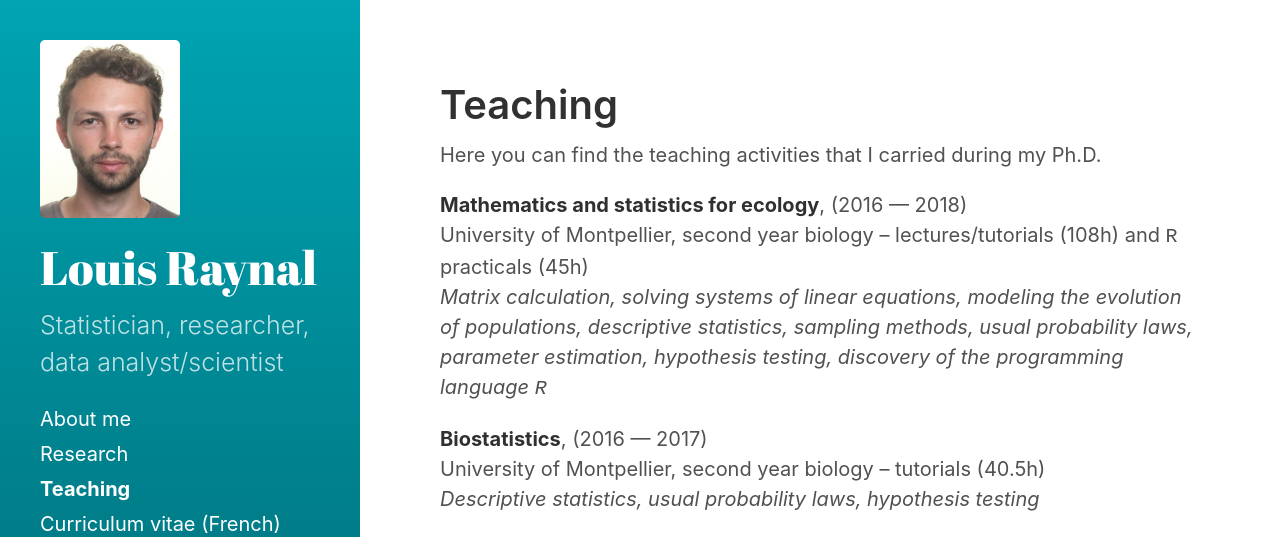
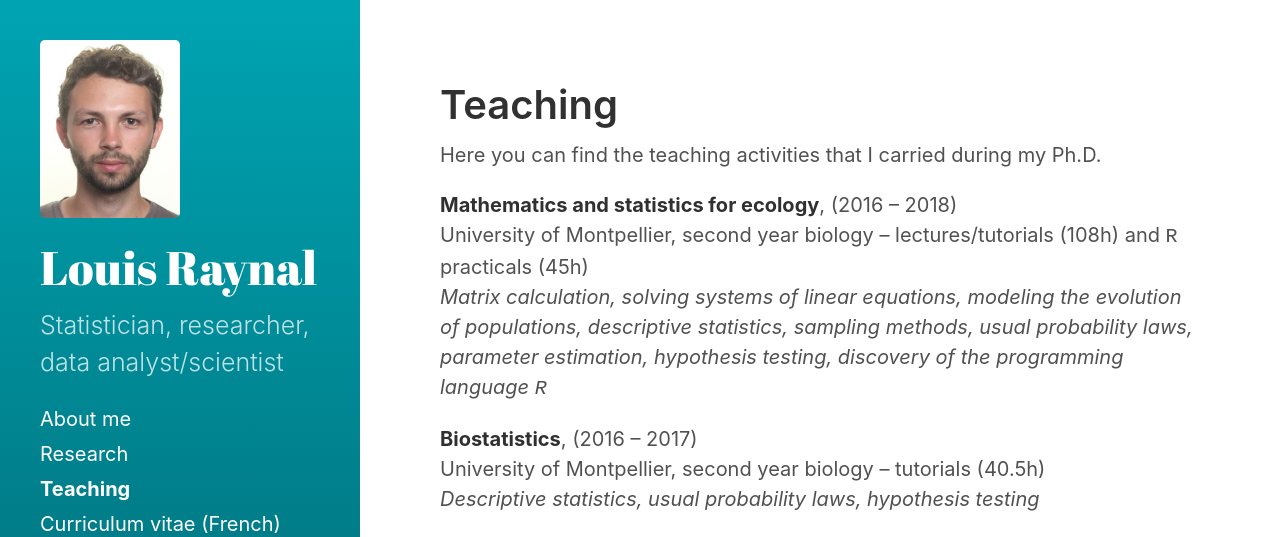
Before and after one commit to LouisRaynal/LouisRaynal.github.io, a Jekyll site: the page built from teaching.md, in a window 1280 px wide. Shown: the top 537 px of the page. Built offline with Jekyll 4.4.1, drawn with Linux system fonts in a browser that asks for light colours.

```diff
--- a/teaching.md
+++ b/teaching.md
@@ -7,13 +7,13 @@ sidebar_sort_order: 3
 
 Here you can find the teaching activities that I carried during my Ph.D.
 
-**Mathematics and statistics for ecology**, (2016 --- 2018)<br>
+**Mathematics and statistics for ecology**, (2016 -- 2018)<br>
 University of Montpellier, second year biology -- lectures/tutorials (108h) and <tt>R</tt> practicals (45h)<br>
 *Matrix calculation, solving systems of linear equations, modeling the evolution of populations,
 descriptive statistics, sampling methods, usual probability laws, parameter estimation,
 hypothesis testing, discovery of the programming language <tt>R</tt>*
 
 
-**Biostatistics**, (2016 --- 2017)<br>
+**Biostatistics**, (2016 -- 2017)<br>
 University of Montpellier, second year biology -- tutorials (40.5h)<br>
 *Descriptive statistics, usual probability laws, hypothesis testing*
```
